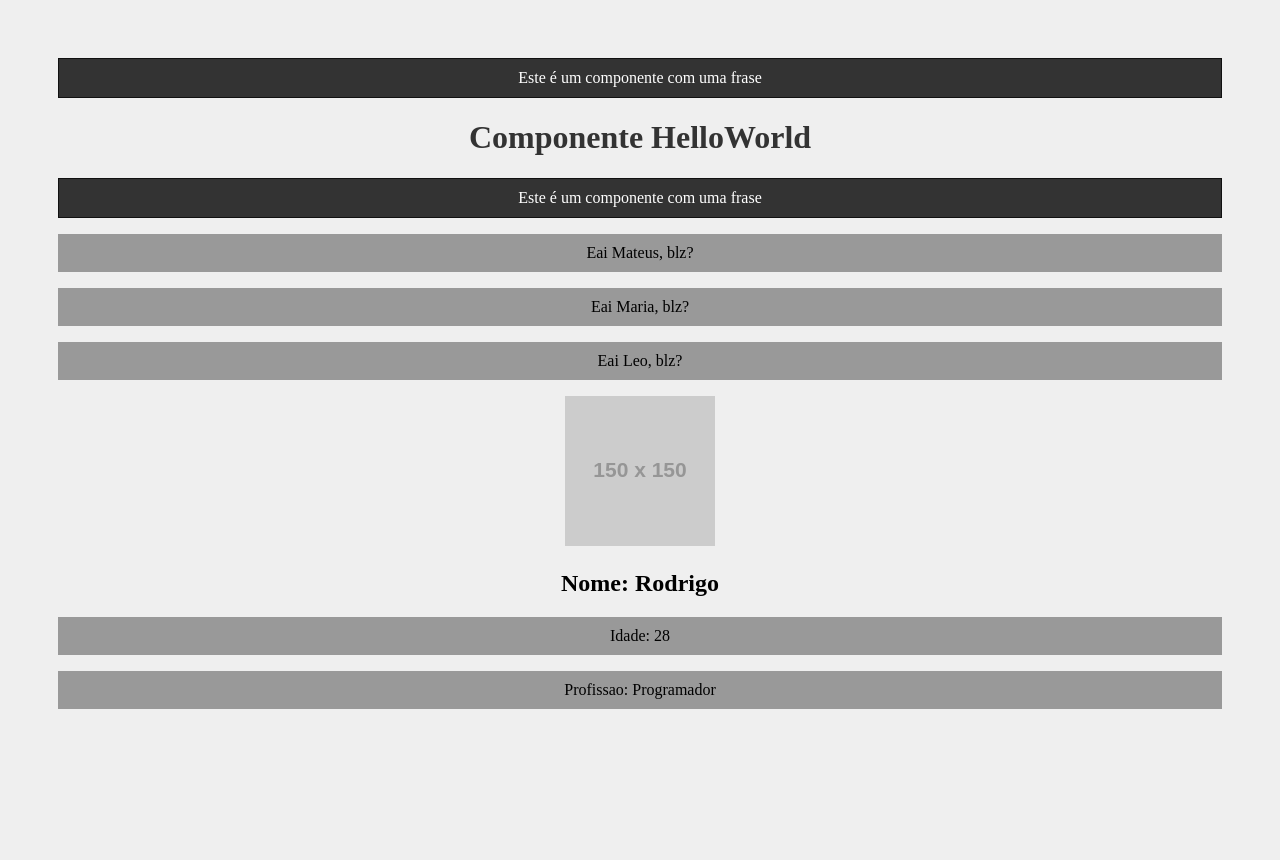
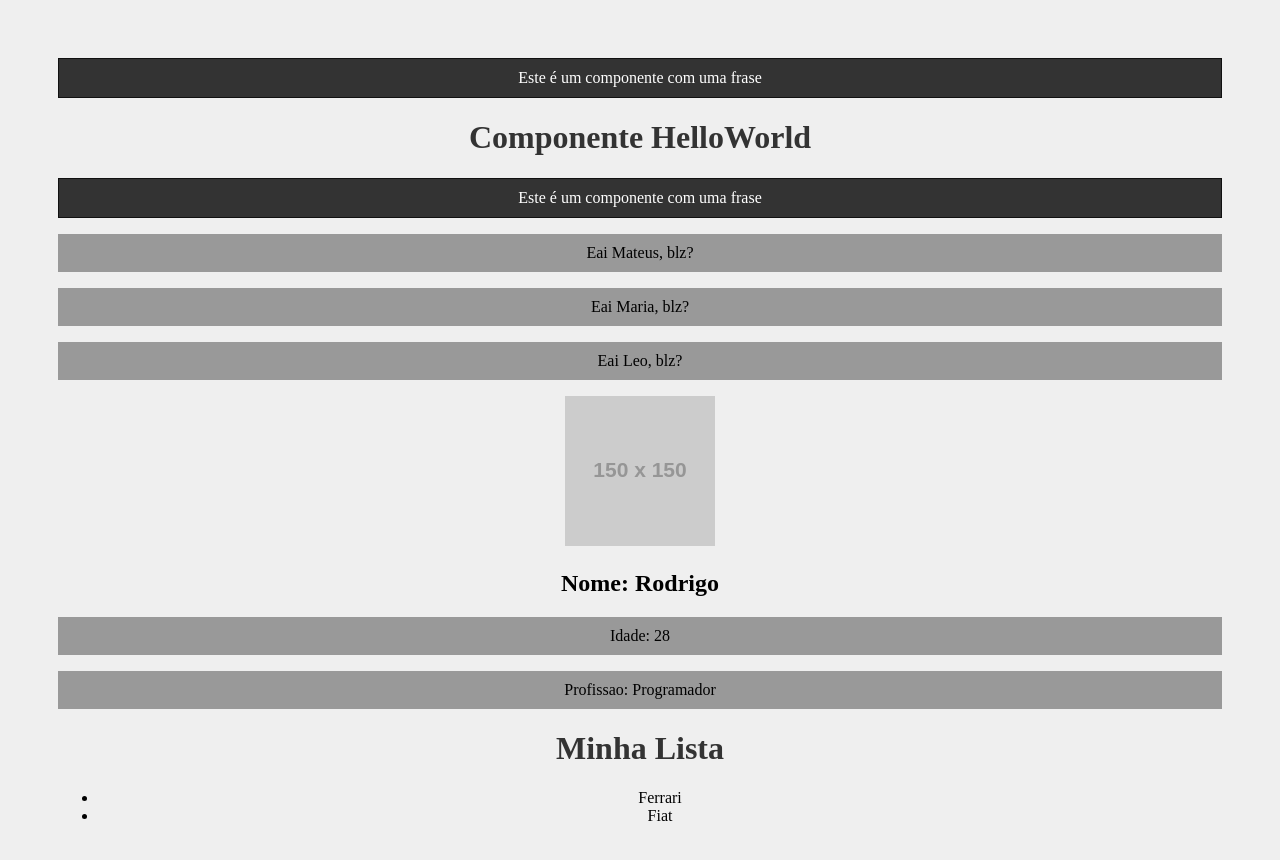
Before and after one commit to mrtns641/Conceitos_ReactJS, a React (Create React App) app: page / in a window 1280 px wide. Shown: the top 860 px of the page. Before the commit the page ends 800 px from the top, so only its background shows below. Built offline with nearby package versions, Linux system fonts and the light colour scheme.

Commit message:
React Fragments
Utilização do fragmento <> e </> para descomplicar os nós do DOM

```diff
--- a/src/App.js
+++ b/src/App.js
@@ -2,6 +2,7 @@
 import HelloWorld from './components/HelloWorld';
 import SayMyName from './components/SayMyName';
 import Pessoa from './components/Pessoa';
+import List from './components/List';
 
 function App() {
   const nome = "Leo"
@@ -18,6 +19,7 @@
         profissao="Programador"
         foto="https://via.placeholder.com/150"
       />
+      <List />
     </div>
   );
 }
--- /dev/null
+++ b/src/components/Item.js
@@ -0,0 +1,9 @@
+function Item(props) {
+    return (
+        <>
+            <li>{props.marca}</li>
+        </>
+    )
+}
+
+export default Item;
--- /dev/null
+++ b/src/components/List.js
@@ -0,0 +1,15 @@
+import Item from "./Item";
+
+function List() {
+  return (
+    <>
+        <h1>Minha Lista</h1>
+        <ul>
+            <Item marca="Ferrari"/>
+            <Item marca="Fiat"/>
+        </ul>
+    </>
+  )
+}
+
+export default List;
--- a/src/index.css
+++ b/src/index.css
@@ -1,5 +1,6 @@
 body {
   padding: 50px;
+  padding-bottom: 500px;
   background-color: #efefef;
 }
 
```
